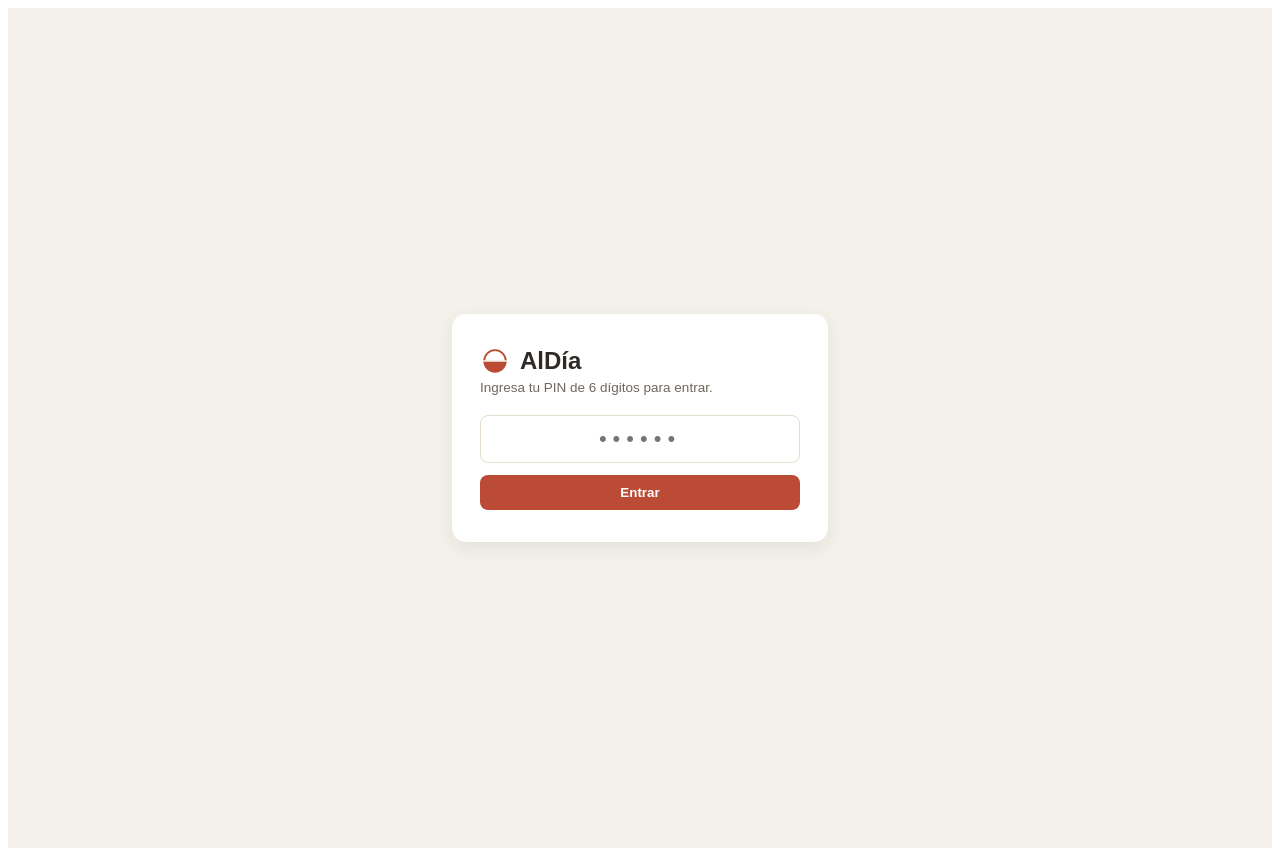
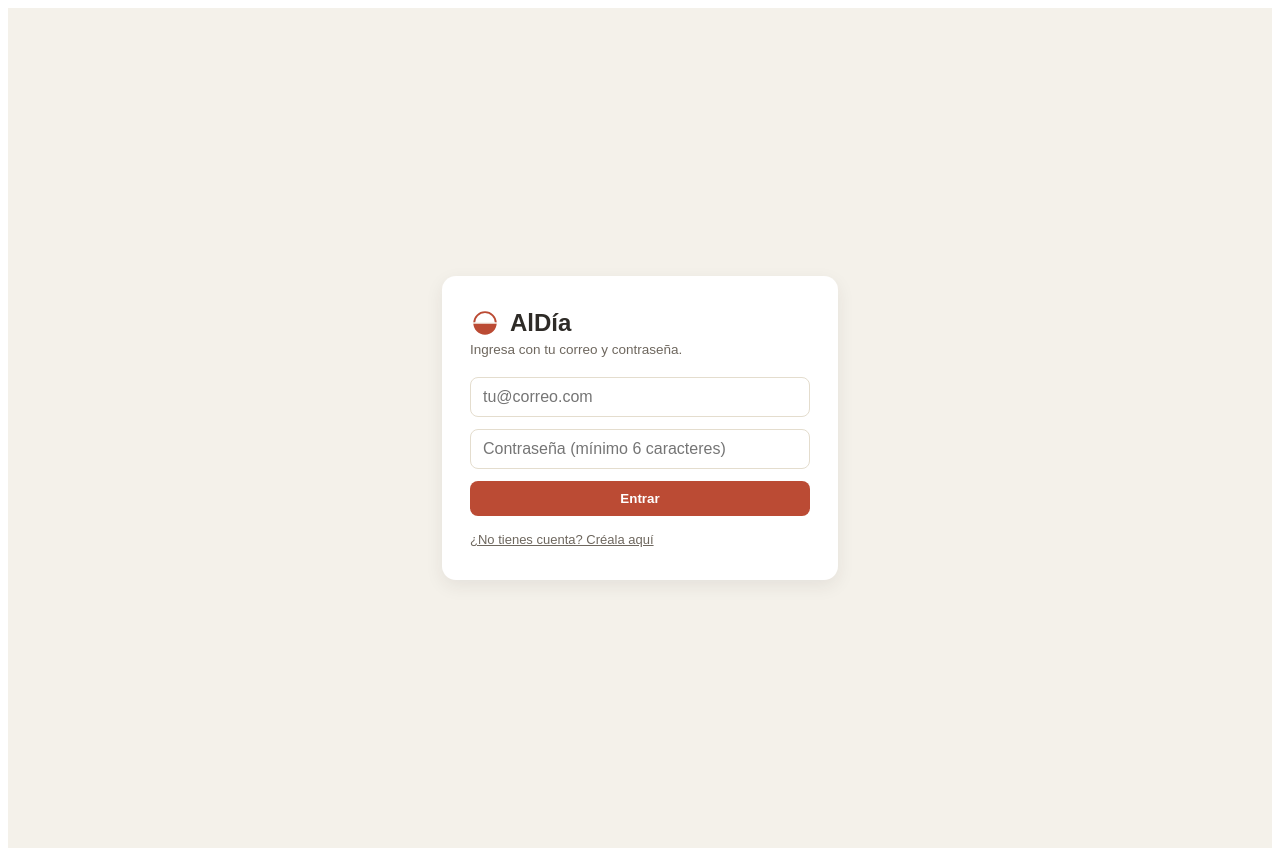
Before and after one commit to CamiloZpta2812/Cuenta-Clara, a React (Vite) app: page / in a window 1280 px wide. Built offline with nearby package versions, Linux system fonts and the light colour scheme; no server answers.

Commit message:
Add files via upload

```diff
--- a/src/App.jsx
+++ b/src/App.jsx
@@ -1085,12 +1085,12 @@ export default function CuentaClaraApp() {
   async function handleSetPin(e) {
     e.preventDefault();
     setPinMessage(null);
-    if (!/^\d{6}$/.test(pinForm.newPin)) {
-      setPinMessage({ kind: 'error', text: 'El PIN debe tener exactamente 6 dígitos.' });
+    if (pinForm.newPin.length < 6) {
+      setPinMessage({ kind: 'error', text: 'La contraseña debe tener al menos 6 caracteres.' });
       return;
     }
     if (pinForm.newPin !== pinForm.confirmPin) {
-      setPinMessage({ kind: 'error', text: 'Los dos PIN no coinciden.' });
+      setPinMessage({ kind: 'error', text: 'Las dos contraseñas no coinciden.' });
       return;
     }
     const { error } = await supabase.auth.updateUser({ password: pinForm.newPin });
@@ -1098,7 +1098,7 @@ export default function CuentaClaraApp() {
       setPinMessage({ kind: 'error', text: error.message });
     } else {
       setPinForm({ newPin: '', confirmPin: '' });
-      setPinMessage({ kind: 'success', text: 'Listo, tu PIN quedó configurado. La próxima vez entra con él.' });
+      setPinMessage({ kind: 'success', text: 'Listo, tu contraseña quedó actualizada.' });
     }
   }
 
@@ -1902,13 +1902,13 @@ export default function CuentaClaraApp() {
     const subTabs = [
       { id: 'categorias', label: 'Categorías' },
       { id: 'periodo', label: 'Mes financiero' },
-      { id: 'pin', label: 'PIN de acceso' },
+      { id: 'pin', label: 'Contraseña' },
       { id: 'datos', label: 'Datos y sesión' },
     ];
     return (
       <>
         <div className="cc-page-title">Configuración</div>
-        <p className="cc-page-sub">Personaliza tus categorías, tu PIN de acceso y administra tus datos.</p>
+        <p className="cc-page-sub">Personaliza tus categorías, tu contraseña y administra tus datos.</p>
 
         <div className="cc-subtabs">
           {subTabs.map((s) => (
@@ -2064,34 +2064,32 @@ export default function CuentaClaraApp() {
 
         {configTab === 'pin' && (
           <div className="cc-card">
-            <div style={{ fontWeight: 600, fontSize: 14, marginBottom: 4 }}>PIN de acceso</div>
+            <div style={{ fontWeight: 600, fontSize: 14, marginBottom: 4 }}>Contraseña</div>
             <p className="cc-stat-sub" style={{ marginBottom: 12 }}>
-              Configura o cambia el PIN de 6 dígitos con el que entras a la app.
+              Cambia la contraseña de tu cuenta (mínimo 6 caracteres).
             </p>
             <form onSubmit={handleSetPin} style={{ display: 'flex', flexDirection: 'column', gap: 10, maxWidth: 260 }}>
               <div className="cc-field">
-                <label>Nuevo PIN</label>
+                <label>Nueva contraseña</label>
                 <input
                   className="cc-input"
                   type="password"
-                  inputMode="numeric"
-                  maxLength={6}
+                  minLength={6}
                   value={pinForm.newPin}
-                  onChange={(e) => setPinForm((f) => ({ ...f, newPin: e.target.value.replace(/\D/g, '').slice(0, 6) }))}
+                  onChange={(e) => setPinForm((f) => ({ ...f, newPin: e.target.value }))}
                 />
               </div>
               <div className="cc-field">
-                <label>Confirmar PIN</label>
+                <label>Confirmar contraseña</label>
                 <input
                   className="cc-input"
                   type="password"
-                  inputMode="numeric"
-                  maxLength={6}
+                  minLength={6}
                   value={pinForm.confirmPin}
-                  onChange={(e) => setPinForm((f) => ({ ...f, confirmPin: e.target.value.replace(/\D/g, '').slice(0, 6) }))}
+                  onChange={(e) => setPinForm((f) => ({ ...f, confirmPin: e.target.value }))}
                 />
               </div>
-              <button type="submit" className="cc-btn cc-btn-primary" style={{ alignSelf: 'flex-start' }}>Guardar PIN</button>
+              <button type="submit" className="cc-btn cc-btn-primary" style={{ alignSelf: 'flex-start' }}>Guardar contraseña</button>
               {pinMessage && (
                 <p style={{ fontSize: 13, color: pinMessage.kind === 'success' ? COLORS.income : COLORS.expense }}>{pinMessage.text}</p>
               )}
--- a/src/Login.jsx
+++ b/src/Login.jsx
@@ -1,29 +1,34 @@
 import React, { useState } from 'react';
 import { supabase } from './supabaseClient';
 
-const APP_EMAIL = import.meta.env.VITE_APP_EMAIL;
-
 export default function Login() {
-  const [pin, setPin] = useState('');
+  const [mode, setMode] = useState('signin'); // 'signin' | 'signup'
+  const [email, setEmail] = useState('');
+  const [password, setPassword] = useState('');
   const [error, setError] = useState('');
+  const [info, setInfo] = useState('');
   const [loading, setLoading] = useState(false);
 
   async function handleSubmit(e) {
     e.preventDefault();
     setError('');
-    if (pin.length !== 6) {
-      setError('El PIN debe tener 6 dígitos.');
-      return;
-    }
-    if (!APP_EMAIL) {
-      setError('Falta configurar VITE_APP_EMAIL en las variables de entorno.');
-      return;
-    }
+    setInfo('');
     setLoading(true);
-    const { error } = await supabase.auth.signInWithPassword({ email: APP_EMAIL, password: pin });
-    setLoading(false);
-    if (error) {
-      setError('PIN incorrecto. Intenta de nuevo.');
+
+    if (mode === 'signup') {
+      const { data, error } = await supabase.auth.signUp({ email, password });
+      setLoading(false);
+      if (error) {
+        setError(error.message);
+      } else if (!data.session) {
+        // Si el proyecto de Supabase todavía tiene la confirmación por correo activada,
+        // no habrá sesión inmediata. Avisamos para que revisen esa configuración.
+        setInfo('Cuenta creada. Si no entraste automáticamente, revisa que tu proyecto de Supabase tenga desactivada la confirmación por correo.');
+      }
+    } else {
+      const { error } = await supabase.auth.signInWithPassword({ email, password });
+      setLoading(false);
+      if (error) setError('Correo o contraseña incorrectos.');
     }
   }
 
@@ -44,7 +49,7 @@ export default function Login() {
           background: '#fff',
           borderRadius: 14,
           padding: '32px 28px',
-          maxWidth: 320,
+          maxWidth: 340,
           width: '100%',
           boxShadow: '0 6px 18px rgba(46,43,39,.08)',
         }}
@@ -58,44 +63,43 @@ export default function Login() {
           <h1 style={{ fontFamily: "'Poppins', sans-serif", fontWeight: 700, fontSize: 24, margin: 0, color: '#2E2B27' }}>AlDía</h1>
         </div>
         <p style={{ color: '#6E675E', fontSize: 13.5, margin: '0 0 20px 0' }}>
-          Ingresa tu PIN de 6 dígitos para entrar.
+          {mode === 'signup' ? 'Crea tu cuenta para tener tu propio espacio.' : 'Ingresa con tu correo y contraseña.'}
         </p>
         <form onSubmit={handleSubmit} style={{ display: 'flex', flexDirection: 'column', gap: 12 }}>
           <input
+            type="email"
+            required
+            placeholder="tu@correo.com"
+            value={email}
+            onChange={(e) => setEmail(e.target.value)}
+            style={{ padding: '10px 12px', borderRadius: 8, border: '1px solid #E4DDCE', fontSize: 16 }}
+          />
+          <input
             type="password"
-            inputMode="numeric"
-            pattern="[0-9]*"
-            maxLength={6}
             required
-            placeholder="••••••"
-            value={pin}
-            onChange={(e) => setPin(e.target.value.replace(/\D/g, '').slice(0, 6))}
-            style={{
-              padding: '10px 12px',
-              borderRadius: 8,
-              border: '1px solid #E4DDCE',
-              fontSize: 22,
-              letterSpacing: 6,
-              textAlign: 'center',
-            }}
+            minLength={6}
+            placeholder="Contraseña (mínimo 6 caracteres)"
+            value={password}
+            onChange={(e) => setPassword(e.target.value)}
+            style={{ padding: '10px 12px', borderRadius: 8, border: '1px solid #E4DDCE', fontSize: 16 }}
           />
           <button
             type="submit"
             disabled={loading}
-            style={{
-              padding: '10px 12px',
-              borderRadius: 8,
-              border: 'none',
-              background: '#BB4B34',
-              color: '#fff',
-              fontWeight: 600,
-              cursor: 'pointer',
-            }}
+            style={{ padding: '10px 12px', borderRadius: 8, border: 'none', background: '#BB4B34', color: '#fff', fontWeight: 600, cursor: 'pointer' }}
           >
-            {loading ? 'Entrando...' : 'Entrar'}
+            {loading ? 'Un momento...' : mode === 'signup' ? 'Crear cuenta' : 'Entrar'}
           </button>
-          {error ? <p style={{ color: '#BB4B34', fontSize: 13 }}>{error}</p> : null}
+          {error ? <p style={{ color: '#BB4B34', fontSize: 13, margin: 0 }}>{error}</p> : null}
+          {info ? <p style={{ color: '#2F7D5C', fontSize: 13, margin: 0 }}>{info}</p> : null}
         </form>
+        <button
+          type="button"
+          onClick={() => { setMode(mode === 'signup' ? 'signin' : 'signup'); setError(''); setInfo(''); }}
+          style={{ marginTop: 16, background: 'none', border: 'none', color: '#6E675E', fontSize: 13, cursor: 'pointer', textDecoration: 'underline', padding: 0 }}
+        >
+          {mode === 'signup' ? '¿Ya tienes cuenta? Entra aquí' : '¿No tienes cuenta? Créala aquí'}
+        </button>
       </div>
     </div>
   );
```
